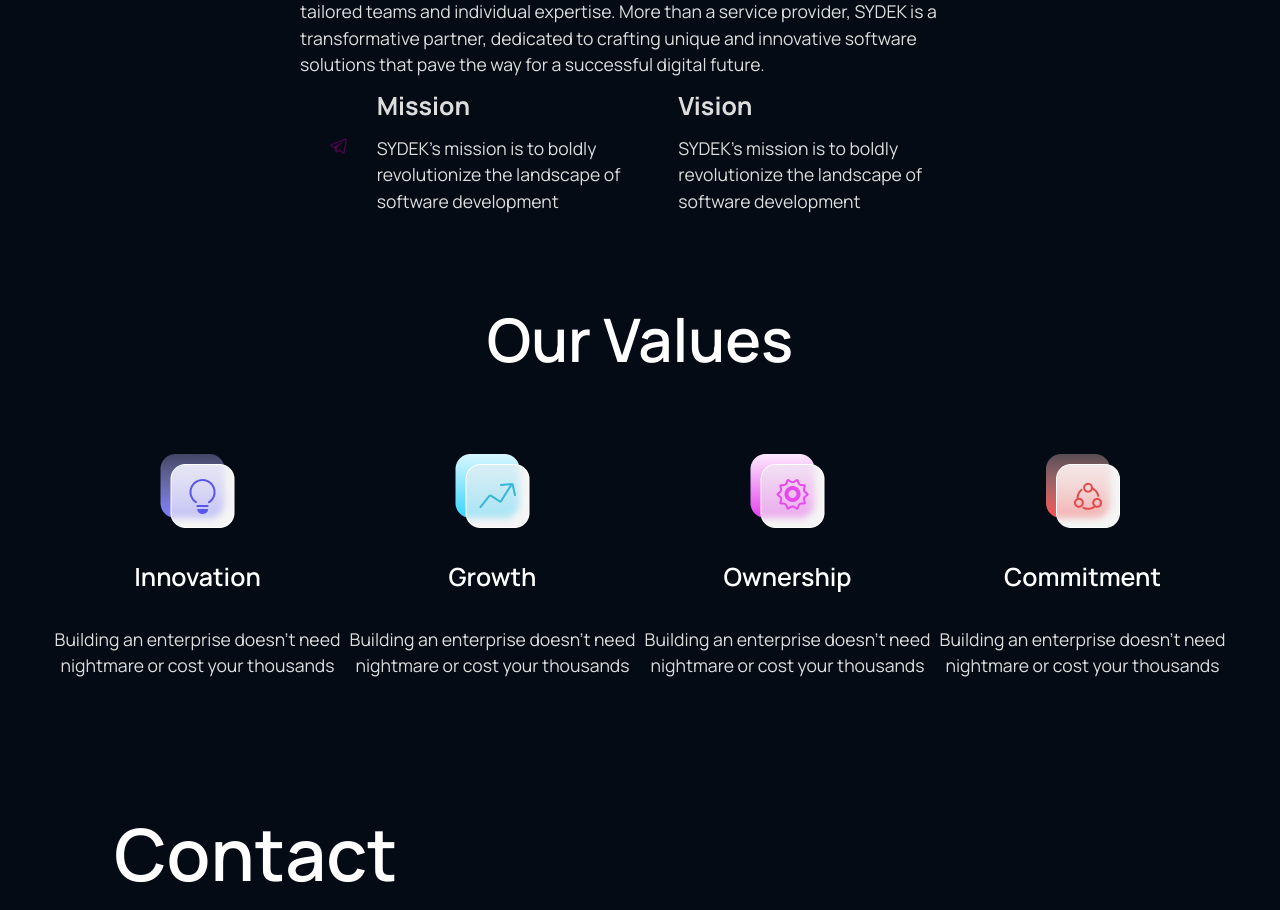
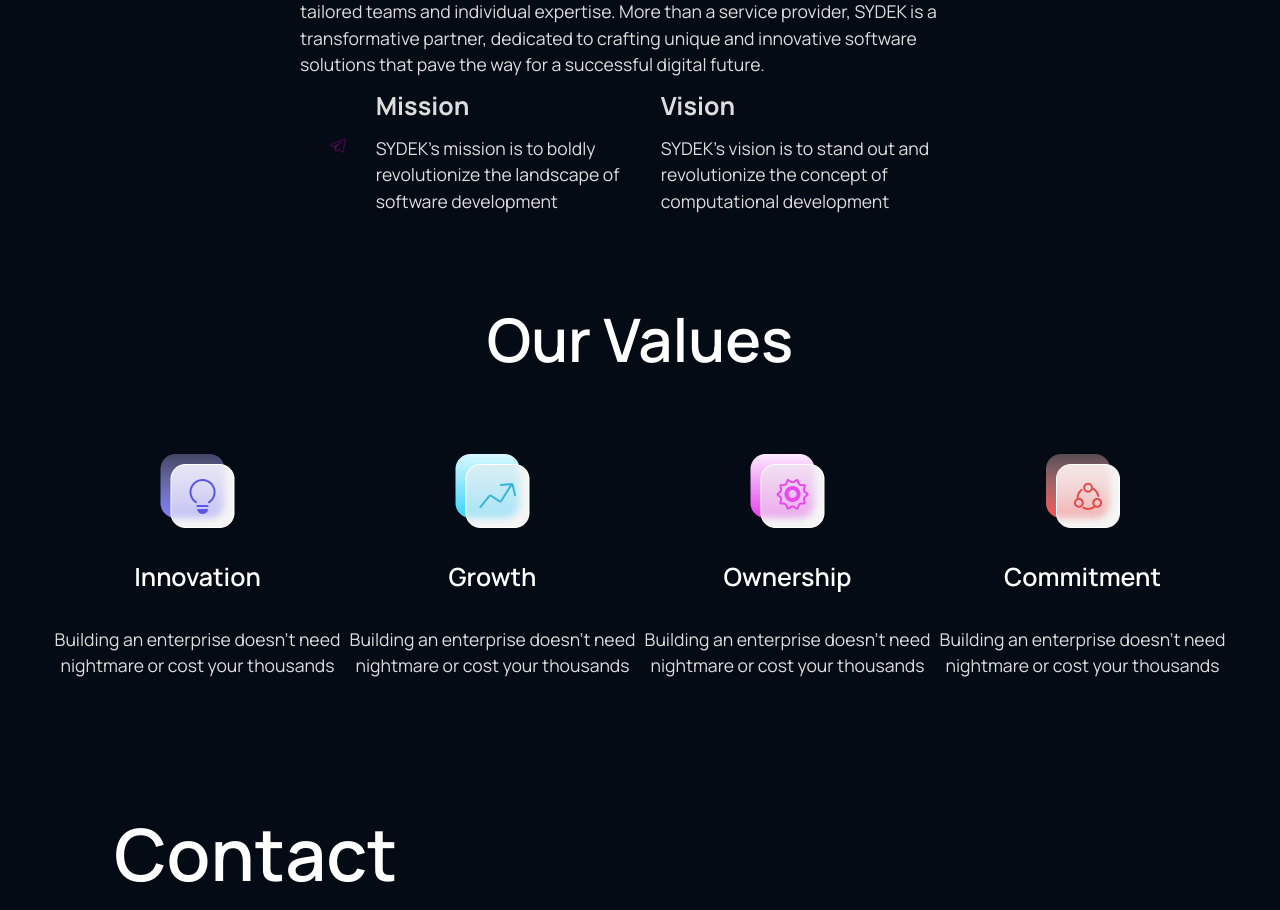
Before and after one commit to itskarloos/sydek_website, a React (Vite) app: page /About in a window 1280 px wide. Shown: the part 1180-2090 px from the top of the page. Built offline with nearby package versions, Linux system fonts and the light colour scheme; a web font is replaced by a local one; what @codaworks/react-glow would draw is missing.

Commit message:
About Us Content

```diff
--- a/src/Components/AboutPage.jsx
+++ b/src/Components/AboutPage.jsx
@@ -76,8 +76,8 @@ const AboutPage = () => {
                 <div className="TextCard">
                   <h1 className="font-bold text-[25px]">Vision</h1>
                   <p>
-                    SYDEK’s mission is to boldly revolutionize the landscape of
-                    software development
+                    SYDEK’s vision is to stand out and revolutionize the concept
+                    of computational development
                   </p>
                 </div>
               </div>
```
